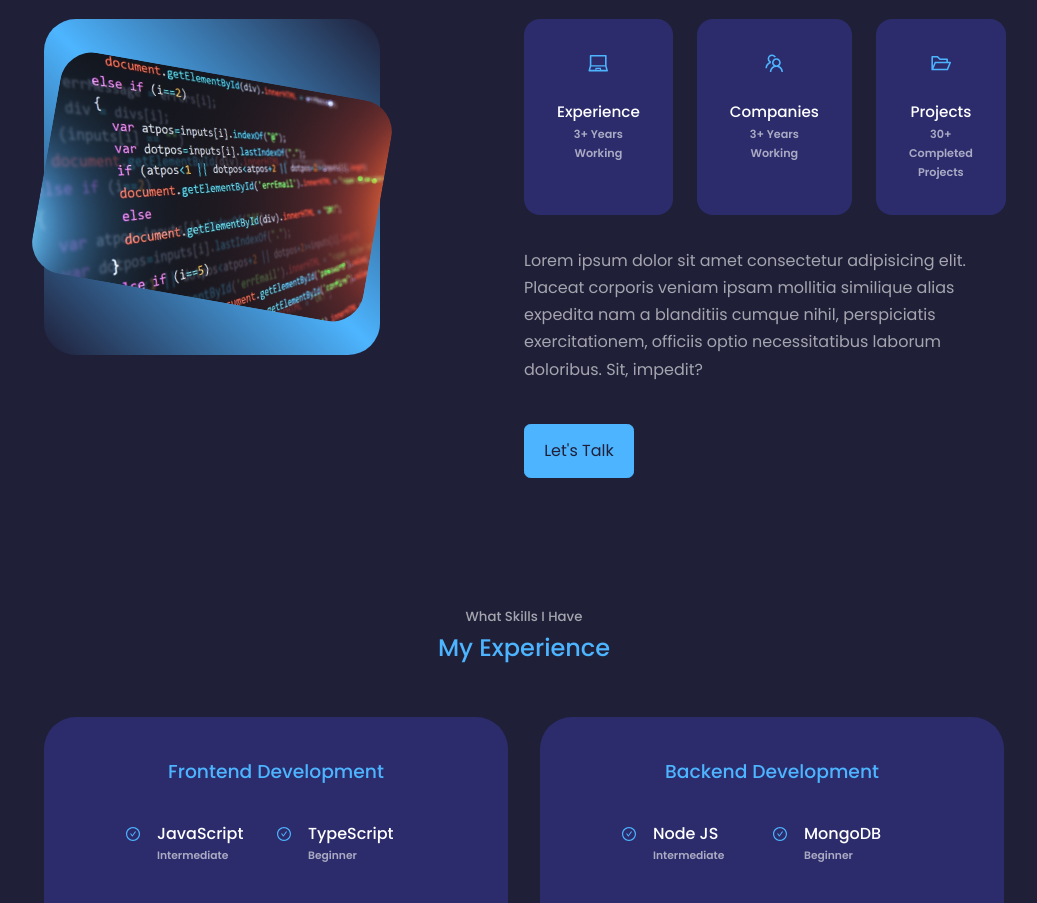
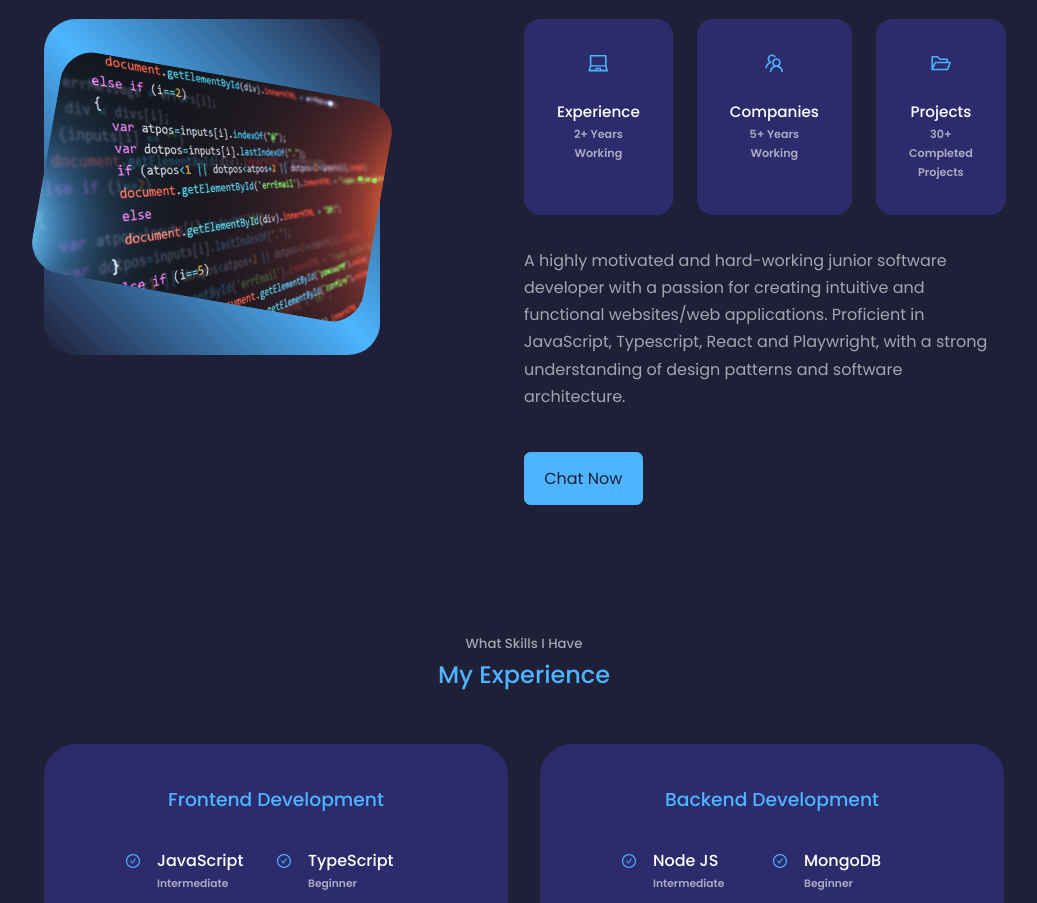
Before and after one commit to craigea92/react-portfolio, a React (Create React App) app: page / in a window 1280 px wide. Shown: the part 940-1843 px from the top of the page, without its empty margins (116-1153 px from the left). Built offline with nearby package versions, Linux system fonts and the light colour scheme; no server answers.

Commit message:
Updated the About me secton

```diff
--- a/src/components/about/About.jsx
+++ b/src/components/about/About.jsx
@@ -25,30 +25,30 @@ const About = () => {
             <article className="about__card">
               <AiOutlineLaptop className="about__icon" />
               <h5>Experience</h5>
-              <h6>3+ Years Working</h6>
+              <h6>2+ Years Working</h6>
             </article>
             <article className="about__card">
               <AiOutlineTeam className="about__icon" />
               <h5>Companies</h5>
-              <h6>3+ Years Working</h6>
+              <h6>5+ Years Working</h6>
             </article>
             <article className="about__card">
               <AiOutlineFolderOpen className="about__icon" />
               <h5>Projects</h5>
               <h6>30+ Completed Projects</h6>
             </article>
-            </div>
-            <p>
-              Lorem ipsum dolor sit amet consectetur adipisicing elit. Placeat
-              corporis veniam ipsam mollitia similique alias expedita nam a
-              blanditiis cumque nihil, perspiciatis exercitationem, officiis
-              optio necessitatibus laborum doloribus. Sit, impedit?
-            </p>
+          </div>
+          <p>
+            A highly motivated and hard-working junior software developer with a
+            passion for creating intuitive and functional websites/web
+            applications. Proficient in JavaScript, Typescript, React and
+            Playwright, with a strong understanding of design patterns and
+            software architecture.
+          </p>
 
-            <a href="#contact" className="btn btn-primary">
-              Let's Talk
-            </a>
-
+          <a href="#contact" className="btn btn-primary">
+            Chat Now
+          </a>
         </div>
       </div>
     </section>
```
